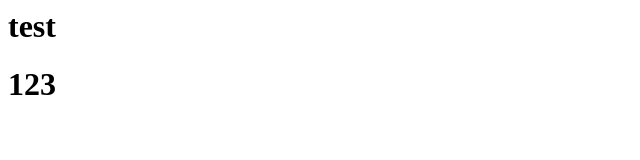
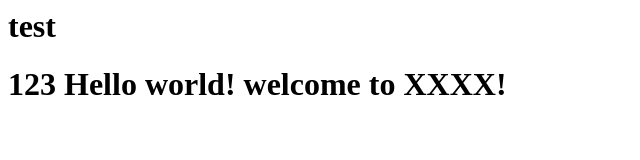
Before and after one commit to jinhuoxin/HTML_test, a plain HTML site: page index.html in a window 1280 px wide. Shown: the whole page, without its empty margins (0-640 px from the left). Drawn offline with Linux system fonts and the light colour scheme.

Commit message:
add helloworld

```diff
--- a/index.html
+++ b/index.html
@@ -5,4 +5,5 @@
 <body>
 	<h1>test<h1/>
 	123
+	Hello world! welcome to XXXX!
 </body>
```
